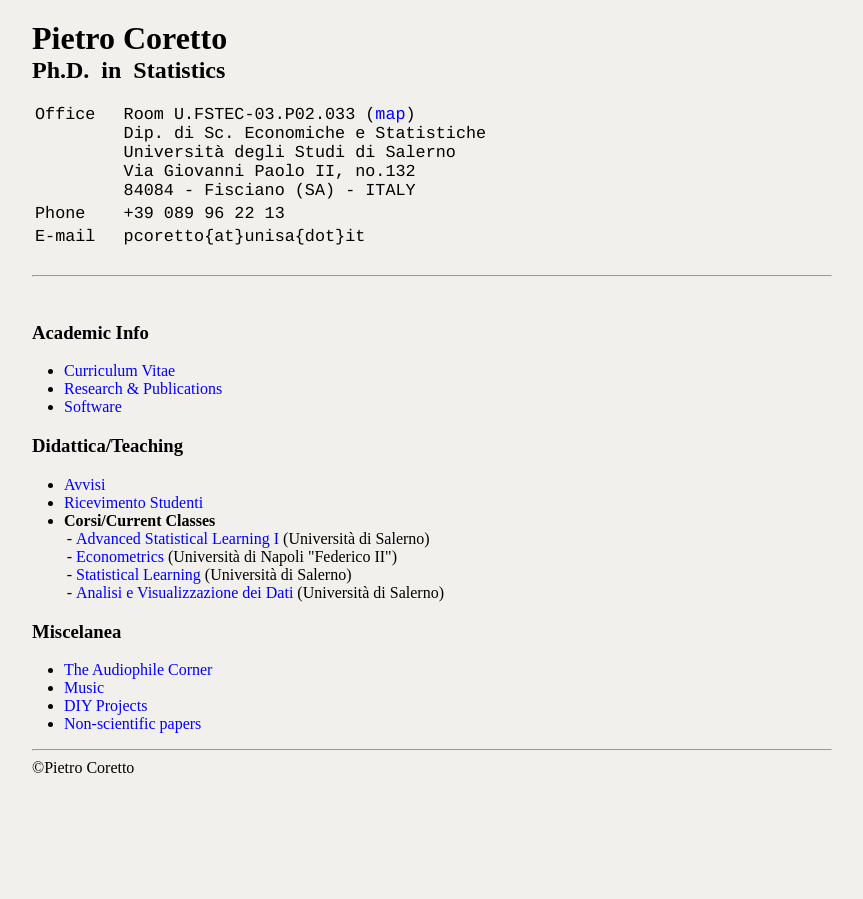
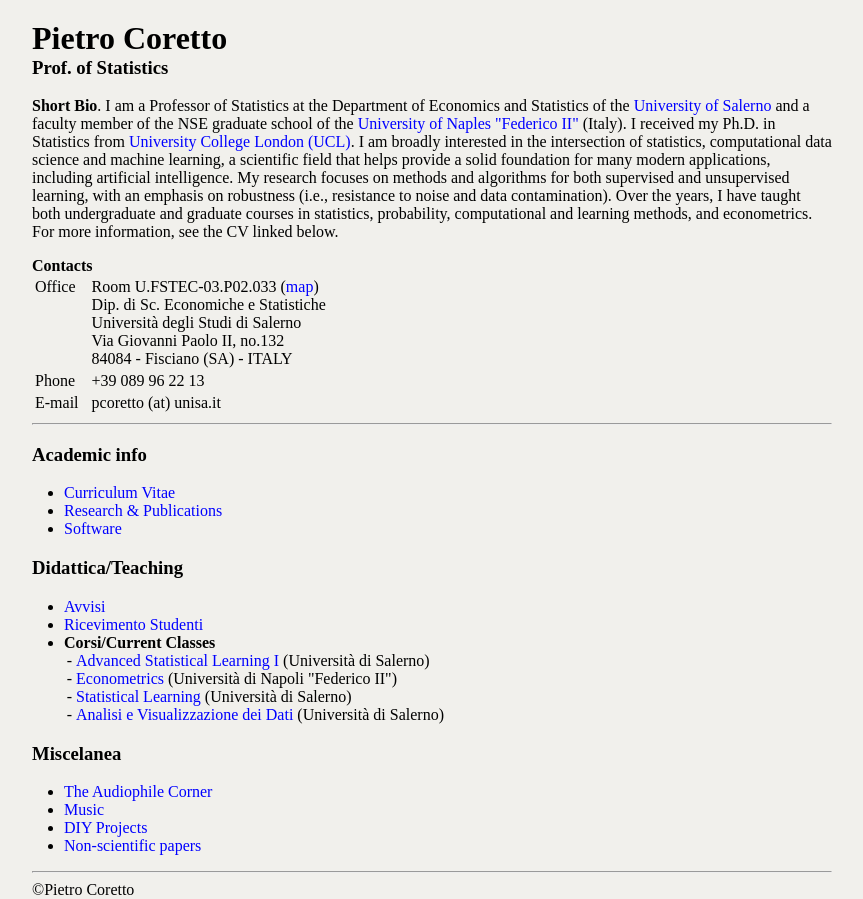
Before and after one commit to pietro-coretto/pietro-coretto.github.io, a plain HTML site: page index.html in a window 1280 px wide. Shown: the whole page, without its empty margins (3-866 px from the left). Before the commit the page ends 800 px from the top, so only its background shows below. Drawn offline with Linux system fonts and the light colour scheme.

Commit message:
p:regular update

```diff
--- a/index.html
+++ b/index.html
@@ -10,16 +10,24 @@
 
 
 <div class="h1Style">Pietro Coretto</div>
-<div class="h2Style">Ph.D.&nbsp;&nbsp;in&nbsp;&nbsp;Statistics</div>
+<div class="h3Style">Prof. of Statistics </div>
 
 <br>
 
-<div><table class="contacts">
-    <tbody>
+<b>Short Bio</b>.
+I am a Professor of Statistics at the Department of Economics and Statistics  of the <a href=https://www.unisa.it target="blank">University of Salerno</a>
+and a faculty member of the NSE graduate school of the <a href="https://www.unina.it" target="blank">University of Naples "Federico II"</a>  (Italy).
+I received my Ph.D. in Statistics from <a href="https://www.ucl.ac.uk" target="blank">University College London (UCL)</a>. I am broadly interested in the intersection of statistics, computational data science and machine learning, a scientific field that helps provide a solid foundation for many modern applications, including artificial intelligence. My research focuses on methods and algorithms for both supervised and unsupervised learning, with an emphasis on robustness (i.e., resistance to noise and data contamination). Over the years, I have taught both undergraduate and graduate courses in statistics, probability, computational and learning methods, and econometrics.  For more information, see the CV linked below.
+</p>
+
+
+<b>Contacts</b>
+<table>
   <tr>
     <td valign="top">Office&nbsp;&nbsp;</td>
     <td></td>
-	<td>Room U.FSTEC-03.P02.033 (<a href="mappa.html" target="blank">map</a>)<br>
+    <td>
+      Room U.FSTEC-03.P02.033 (<a href="mappa.html" target="blank">map</a>)<br>
       Dip. di Sc. Economiche e Statistiche<br>
       Università degli Studi di Salerno<br>
       Via Giovanni Paolo II, no.132<br>
@@ -34,38 +42,19 @@
   <tr>
     <td>E-mail</td>
     <td></td>
-	<td>pcoretto{at}unisa{dot}it</td>
+    <td>pcoretto (at) unisa.it</td>
   </tr>
-    </tbody>
 </table>
-</div>
 
 
+<hr>
 
-
-</br>
-<hr>
-</br>
-
-
-
-
-
-<h3>Academic Info</h3>
+<h3>Academic info</h3>
 <ul>
-  <li><a href="pcoretto-cv.pdf">
-      Curriculum Vitae</a></li>
-
-  <li><a href="research.html">
-      Research &amp; Publications</a></li>
-
-  <li><a href="software.html">
-      Software</a></li>
+  <li><a href="pcoretto-cv.pdf">Curriculum Vitae</a></li>
+  <li><a href="research.html">Research &amp; Publications</a></li>
+  <li><a href="software.html">Software</a></li>
 </ul>
-
-
-
-
 
 <h3>Didattica/Teaching</h3>
 <ul>
```
Lines whose indentation alone changed are shown as unchanged.
